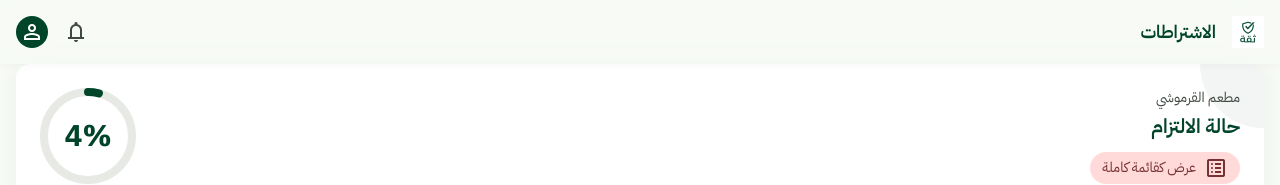
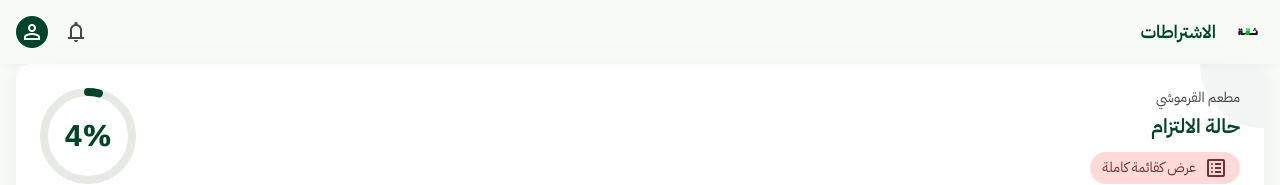
Before and after one commit to bnZuhair/Thiqah, a Next.js app: page /checklist-grouped in a window 1280 px wide. Shown: the top 185 px of the page. Built offline with nearby package versions, Linux system fonts and the light colour scheme.

Commit message:
fix: use dark logo variant across the app

```diff
--- a/src/components/shared/thiqah-logo.tsx
+++ b/src/components/shared/thiqah-logo.tsx
@@ -23,7 +23,7 @@ export function ThiqahLogo({
   return (
     <div className={`flex items-center gap-2 ${className}`}>
       <Image
-        src="/logo.png"
+        src="/logo_dark.png"
         alt="Thiqah Logo"
         width={sizeMap[size].img}
         height={sizeMap[size].img}
```
Also changed, not shown: public/logo.png (deleted), public/logo_dark.png (added).
